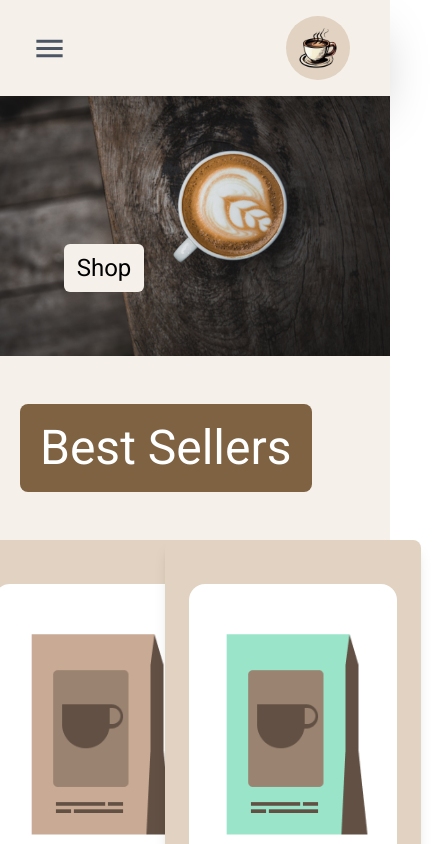
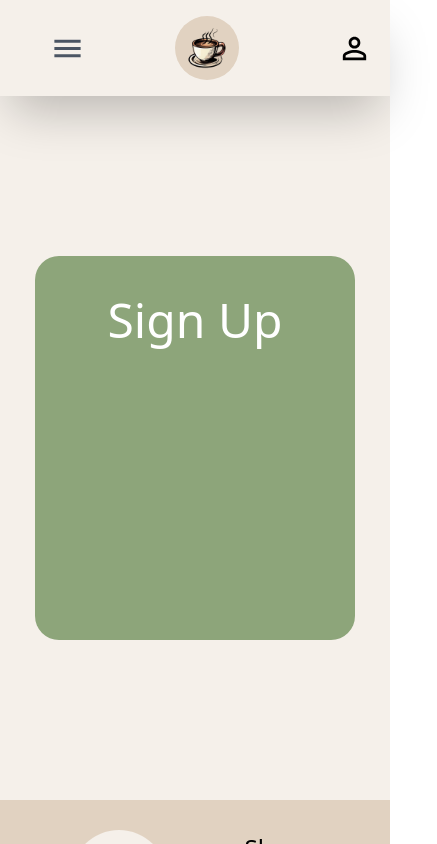
Before and after one commit to nickte4/coffee-shop, a React (Vite) app: page /signup in a window 390 px wide. Before the commit this address led to /. Shown: the top 844 px of the page, 437 px wide, since content can reach past the window. Built offline with nearby package versions, Linux system fonts and the light colour scheme.

Commit message:
Add login button to mobile

```diff
--- a/src/App.jsx
+++ b/src/App.jsx
@@ -12,6 +12,7 @@ import Product from "./pages/Product";
 import Contact from "./pages/Contact";
 import FAQ from "./pages/FAQ";
 import Login from "./pages/Login";
+import Signup from "./pages/Signup";
 import Navbar from "./components/Navbar";
 import Footer from "./components/Footer";
 
@@ -28,6 +29,7 @@ function App() {
             <Route path="/contact" element={<Contact />} />
             <Route path="/faq" element={<FAQ />} />
             <Route path="/login" element={<Login />} />
+            <Route path="/signup" element={<Signup />} />
             {/* add routes for each product based on id */}
             <Route path="/products/:id" element={<Product />} />
             <Route path="*" element={<Navigate to="/" />} />
--- a/src/components/NavbarDesktop.jsx
+++ b/src/components/NavbarDesktop.jsx
@@ -22,7 +22,7 @@ export default function NavbarDesktop() {
             <a href="/about">About</a>
           </li>
           <a href="/login">
-            <PersonOutlineIcon />
+            <PersonOutlineIcon fontSize="large" />
           </a>
         </ul>
       </div>
--- a/src/components/NavbarMobile.jsx
+++ b/src/components/NavbarMobile.jsx
@@ -1,6 +1,7 @@
 import { useState } from "react";
 import MenuIcon from "@mui/icons-material/Menu";
 import CloseIcon from "@mui/icons-material/Close";
+import PersonOutlineIcon from "@mui/icons-material/PersonOutline";
 
 export default function NavbarMobile() {
   const [menuOpen, setMenuOpen] = useState(false);
@@ -12,7 +13,7 @@ export default function NavbarMobile() {
   return (
     <>
       {!menuOpen ? (
-        <div className="w-screen flex items-center justify-between transition-all fixed bg-background h-24 z-10 shadow-2xl mb-5">
+        <div className="w-screen flex items-center justify-evenly gap-10 transition-all fixed bg-background h-24 z-10 shadow-2xl mb-5">
           <MenuIcon
             onClick={toggleMenu}
             fontSize="large"
@@ -24,6 +25,10 @@ export default function NavbarMobile() {
               src="/coffee-icon.png"
               alt=""
             />
+          </a>
+
+          <a href="/login">
+            <PersonOutlineIcon fontSize="large" />
           </a>
         </div>
       ) : (
--- /dev/null
+++ b/src/pages/Signup.jsx
@@ -0,0 +1,11 @@
+export default function Signup() {
+  return (
+    <>
+      <div className="pt-24 h-max">
+        <div className="my-40 mx-auto h-96 w-80 bg-accent rounded-3xl">
+          <h1 className="pt-10 text-center text-5xl text-white">Sign Up</h1>
+        </div>
+      </div>
+    </>
+  );
+}
```
